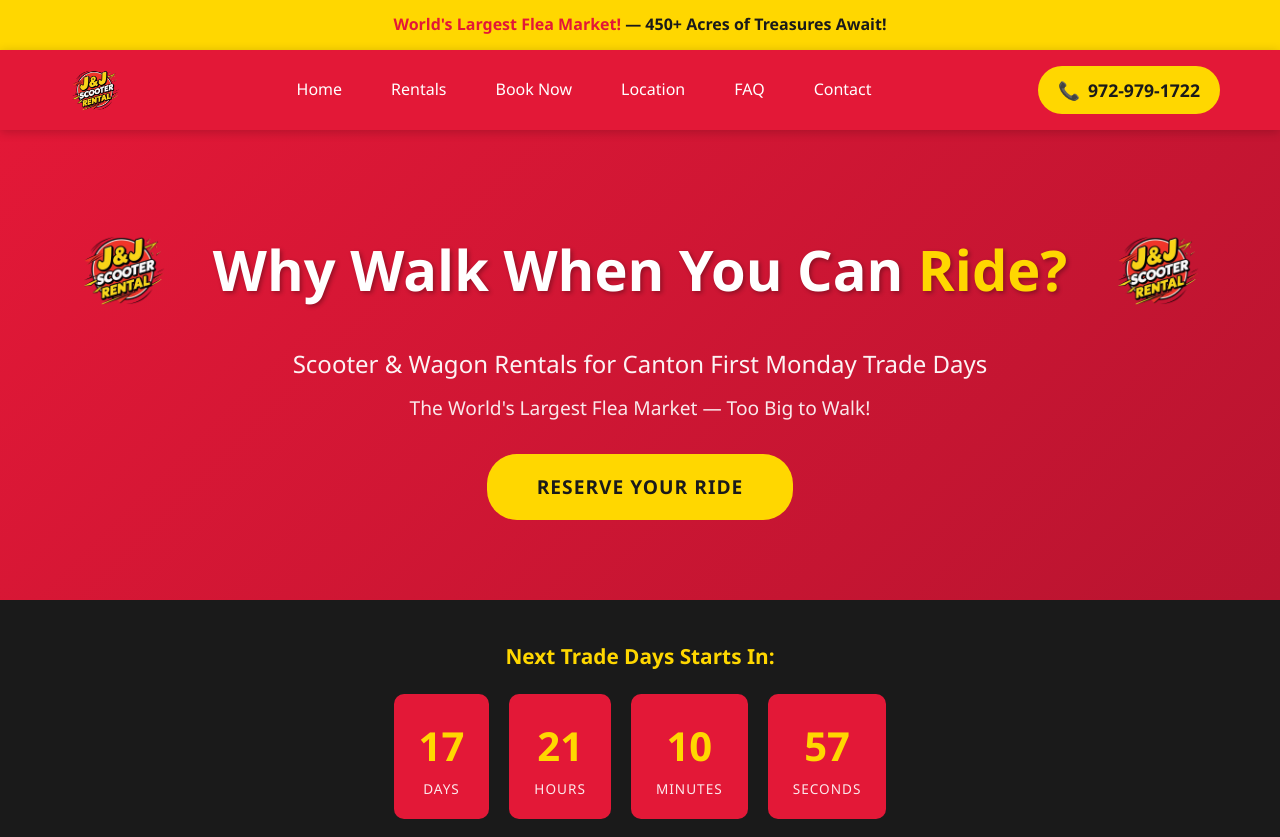
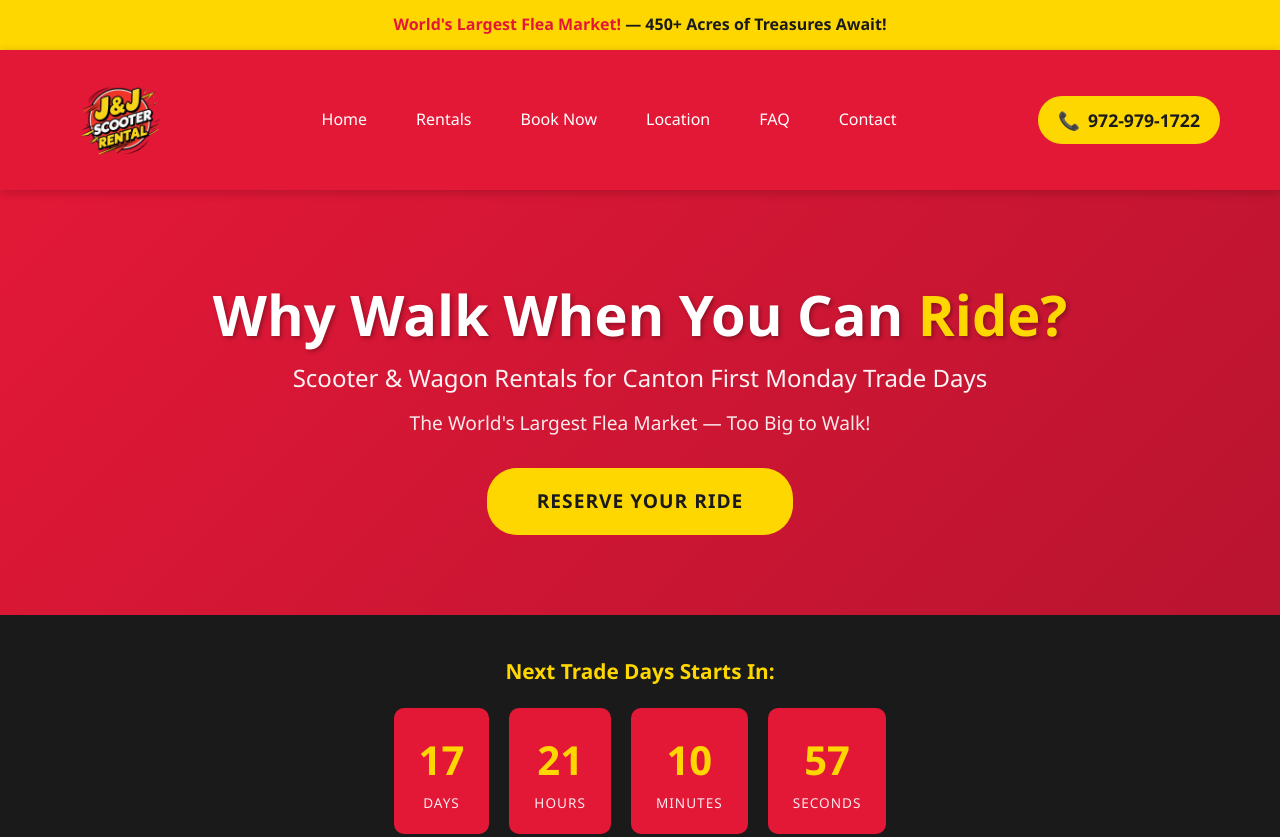
Before and after one commit to JcPath1/JJ-Scooter-Rental, a plain HTML site: page mockup-site/index.html in a window 1280 px wide. Shown: the top 837 px of the page. Drawn offline with Linux system fonts and the light colour scheme.

Commit message:
Revert hero, make header logo much larger (120px)

```diff
--- a/mockup-site/css/styles.css
+++ b/mockup-site/css/styles.css
@@ -17,7 +17,7 @@
   --font-accent: 'Georgia', serif;
 
   /* Spacing */
-  --nav-height: 80px;
+  --nav-height: 140px;
 }
 
 * {
@@ -64,7 +64,7 @@
 }
 
 .logo img {
-  height: 70px;
+  height: 120px;
   width: auto;
 }
 
--- a/mockup-site/index.html
+++ b/mockup-site/index.html
@@ -35,11 +35,7 @@
 
   <!-- Hero Section -->
   <section class="hero">
-    <div class="hero-headline">
-      <img src="images/logo.png" alt="J & J Scooter Rentals" class="hero-logo">
-      <h1>Why Walk When You Can <span>Ride?</span></h1>
-      <img src="images/logo.png" alt="J & J Scooter Rentals" class="hero-logo">
-    </div>
+    <h1>Why Walk When You Can <span>Ride?</span></h1>
     <p class="subtitle">Scooter & Wagon Rentals for Canton First Monday Trade Days</p>
     <p class="tagline">The World's Largest Flea Market — Too Big to Walk!</p>
     <a href="book-now.html" class="hero-btn">Reserve Your Ride</a>
```
